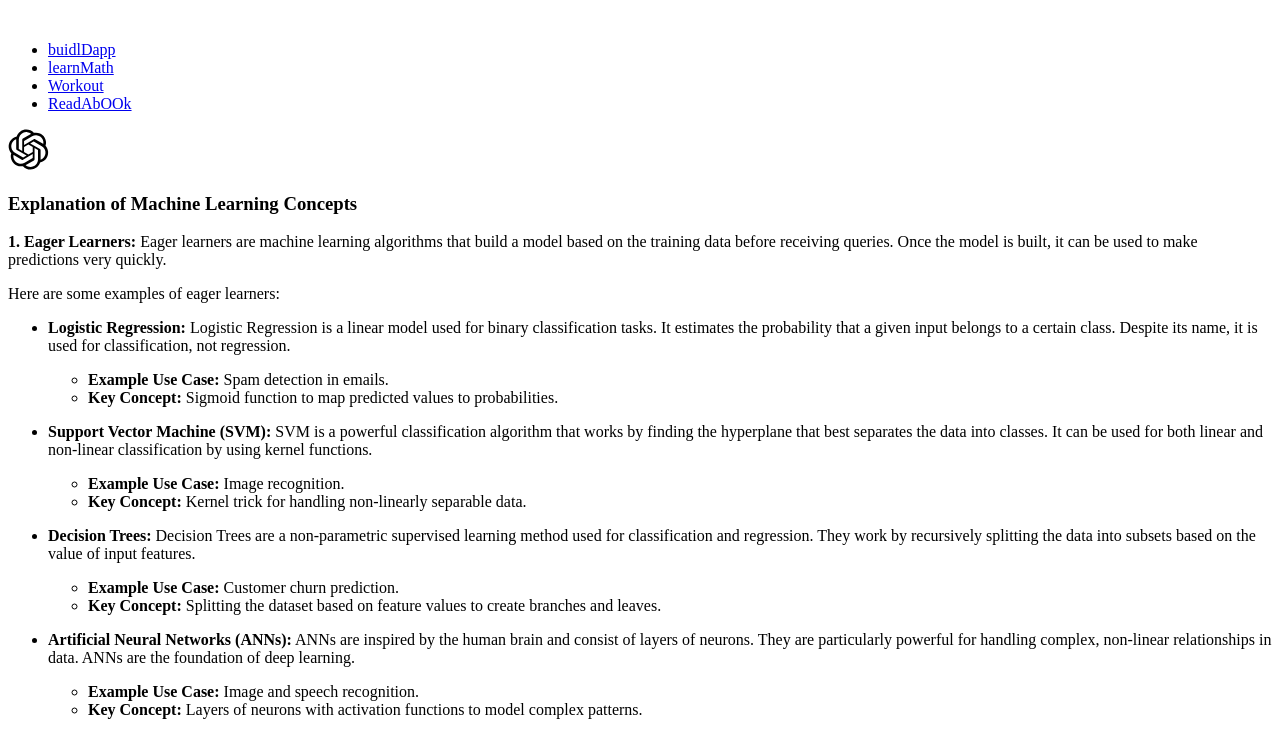
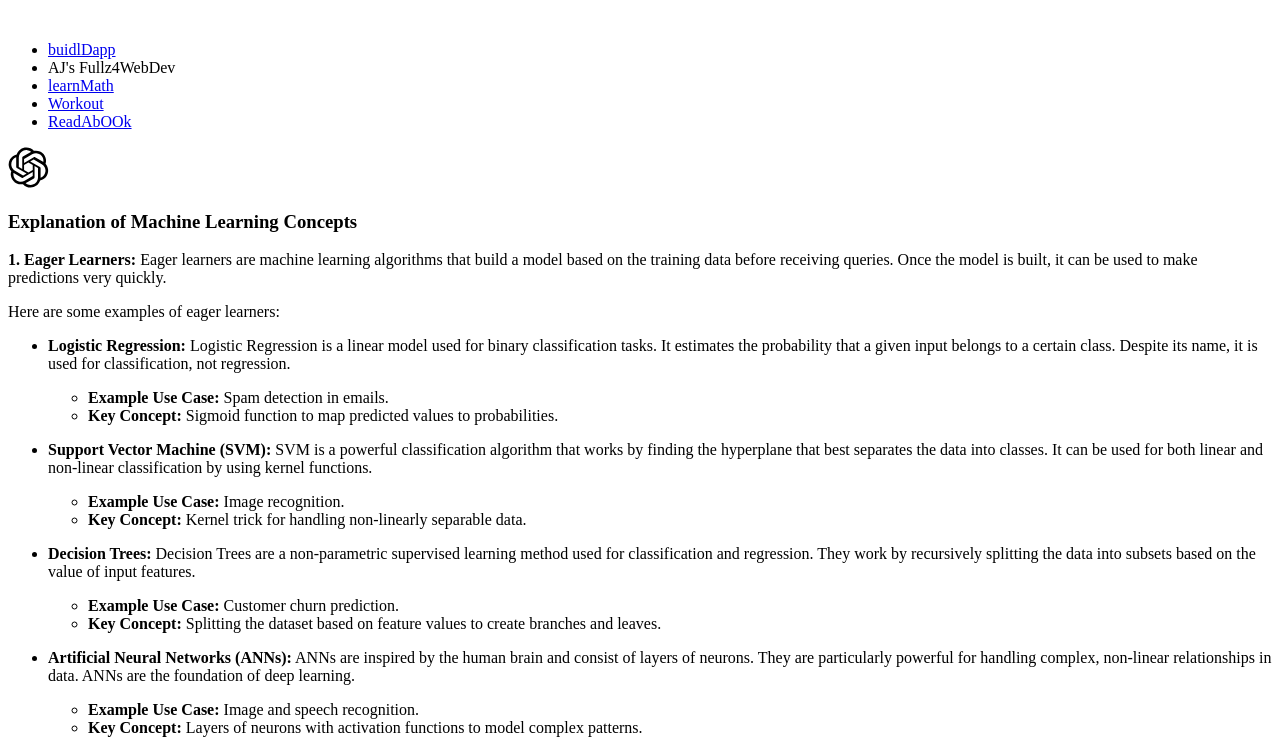
Before and after one commit to aj-ats/edu, a plain HTML site: page index.html in a window 1280 px wide. Shown: the part 73-814 px from the top of the page. Drawn offline with Linux system fonts and the light colour scheme.

Commit message:
Update index.html

```diff
--- a/index.html
+++ b/index.html
@@ -10,6 +10,7 @@
 	<br>
 	<ul>
 		<li><a href="https://tevm.sh" target="_blank">buidlDapp</a></li>
+		<li><a href="https://thevalleyofcode.com/" target="blank"></a>AJ's Fullz4WebDev</li>
 		<li><a href="https://tevm.sh" target="_blank">learnMath</a></li>
 		<li><a href="https://tevm.sh" target="_blank">Workout</a></li>
 		<li><a href="https://www.distributed-systems.net/my-data/DS4/copies/240708/40Ec0427E7Db6233f4e5Ea5A8AFF3d1a/Distributed_Systems_4.pdf" target="_blank">ReadAbOOk</a></li>
```
